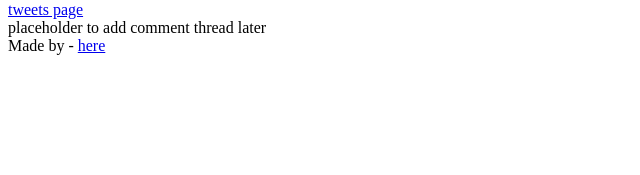
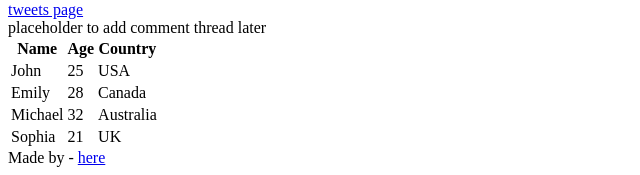
Before and after one commit to Didi-chu/alx_html_css, a plain HTML site: page html_basic/index.html in a window 1280 px wide. Shown: the part 645-820 px from the top of the page, without its empty margins (0-640 px from the left). Drawn offline with Linux system fonts and the light colour scheme.

Commit message:
commit tasks

```diff
--- a/html_basic/index.html
+++ b/html_basic/index.html
@@ -1,7 +1,7 @@
 <!DOCTYPE html>
 <html lang="en">
 <head>
-    <title>task 1. Make a cool first webpage</title>
+    <title>HTML, basic</title>
 </head>
 <body>
     <header>
@@ -24,6 +24,40 @@
     <a href="tweets.html">tweets page</a>
    </article>
    <aside>placeholder to add comment thread later</aside>
+
+   <article>
+    <table>
+        <thead>
+            <tr>
+                <th>Name</th>
+                <th>Age</th>
+                <th>Country</th>
+            </tr>
+        </thead>
+        <tbody>
+            <tr>
+                <td>John</td>
+                <td>25</td>
+                <td>USA</td>
+            </tr>
+            <tr>
+                <td>Emily</td>
+                <td>28</td>
+                <td>Canada</td>
+            </tr>
+            <tr>
+                <td>Michael</td>
+                <td>32</td>
+                <td>Australia</td>
+            </tr>
+            <tr>
+                <td>Sophia</td>
+                <td>21</td>
+                <td>UK</td>
+            </tr>
+        </tbody>
+    </table>
+   </article>
    </main>
    <footer>
     Made by <Endurance Didi Chukwu> - <a href="<https://twitter.com/@didichu18>" target="_blank">here</a>
```
Also changed, not shown: html_basic/tweets.html (+1 -1 lines).
